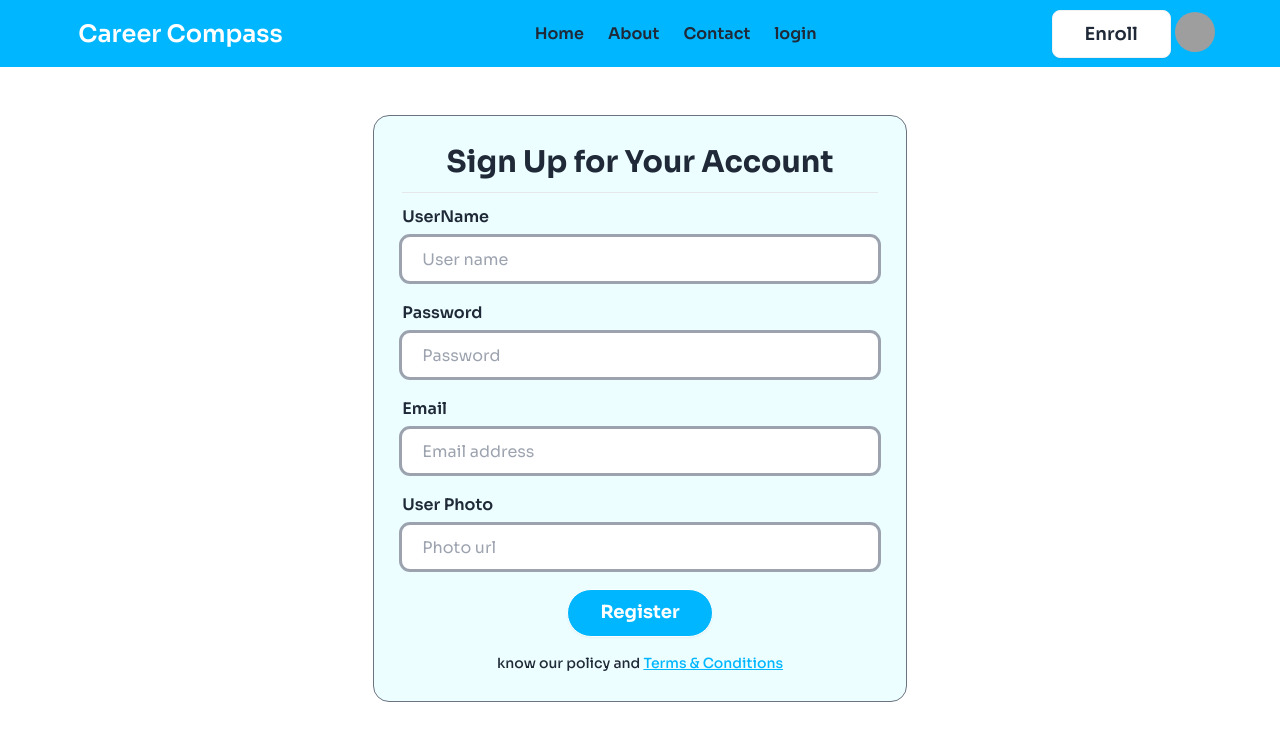
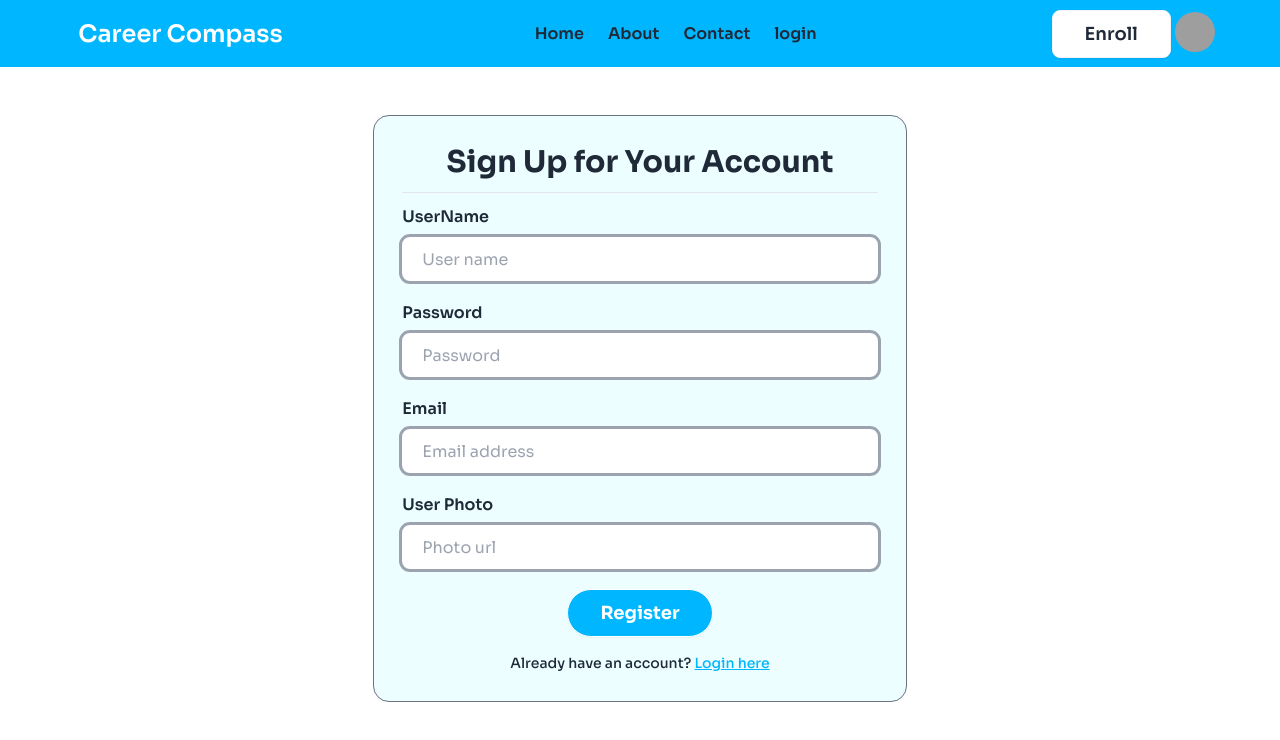
Before and after one commit to Rabiul-idb/Career-Compass, a React (Vite) app: page /register in a window 1280 px wide. Shown: the top 740 px of the page. Built offline with nearby package versions, Linux system fonts and the light colour scheme; no server answers; grey boxes are pictures that could not be loaded.

Commit message:
register authetication done

```diff
--- a/src/Components/Authentication/Register.jsx
+++ b/src/Components/Authentication/Register.jsx
@@ -1,11 +1,44 @@
+import { useContext } from "react";
 import { Link } from "react-router-dom";
+import { AuthContex } from "../../ContextProvider/ContextProvider";
 
 
 const Register = () => {
+
+    const {CreateNewUser, setUser} = useContext(AuthContex);
+
+
+
+    const handleSubmit = (e)=>{
+        e.preventDefault();
+
+        const name = e.target.username.value;
+        const email = e.target.email.value;
+        const password = e.target.password.value;
+        const photo = e.target.photo.value;
+
+        console.log(name, email, password, photo)
+
+        CreateNewUser(email, password)
+        .then((result) =>{
+            const user = result.user;
+            setUser(user);
+            console.log(user);
+            alert("Registerd")
+        })
+        .catch((error) => {
+            const errorCode = error.code;
+            const errorMessage = error.message;
+            console.log(errorCode, errorMessage)
+        });
+
+    }
+
     return (
         <div className="border border-gray-500 rounded-2xl p-7 w-5/12 mx-auto mt-12 mb-10 bg-cyan-50">
             <h2 className="font-bold text-3xl text-center">Sign Up for Your Account</h2>
             <hr className="my-3"/>
+            <form onSubmit={handleSubmit}>
                 <div className="mb-5">
                     <label className="text-text-clr font-semibold text-base">UserName</label><br></br>
                     <input placeholder="User name" required type="text" name="username" className="outline outline-gray-400 w-full h-11 rounded-lg px-5 mt-2" />
@@ -22,9 +55,10 @@ const Register = () => {
                     <label className="text-text-clr font-semibold text-base">User Photo</label><br></br>
                     <input placeholder="Photo url" required type="text" name="photo" className="outline outline-gray-400 w-full h-11 rounded-lg px-5 mt-2" />
                 </div>
-            <Link to={'/login'} className="btn hover:bg-info bg-info text-white font-bold text-lg px-8 py-2 rounded-3xl border border-white block w-fit mx-auto">Register</Link>
+                <button className="btn hover:bg-info bg-info text-white font-bold text-lg px-8 py-2 rounded-3xl border border-white block w-fit mx-auto">Register</button>
+            </form>
 
-            <p className="font-medium text-sm text-center mt-4">know our policy and <Link className="text-info underline">Terms & Conditions</Link></p>
+            <p className="font-medium text-sm text-center mt-4">Already have an account?  <Link to={'/login'} className="text-info underline">Login here</Link></p>
 
         </div>
     );
--- a/src/ContextProvider/ContextProvider.jsx
+++ b/src/ContextProvider/ContextProvider.jsx
@@ -1,10 +1,15 @@
 import { createContext, useEffect, useState } from "react";
+import app from "../Firebase/Firebase.config";
+import { createUserWithEmailAndPassword, getAuth, onAuthStateChanged } from "firebase/auth";
 
 export const AuthContex = createContext();
+// Initialize Firebase Authentication and get a reference to the service
+const auth = getAuth(app);
 
 const ContextProvider = ({children}) => {
 
     const [allData, setAllData] = useState([]);
+    const [user, setUser] = useState(null);
 
     useEffect(()=>{
         fetch('/public/serviceData.json')
@@ -14,11 +19,25 @@ const ContextProvider = ({children}) => {
         )
     },[])
 
+    const CreateNewUser = (email, password)=>{
+        return createUserWithEmailAndPassword(auth, email, password);
+    };
 
+    useEffect(()=>{
+        const unsubscribe = onAuthStateChanged(auth, (currentUser) => {
+            setUser(currentUser);
+            });
+            return unsubscribe;
+    },[]);
+
+    console.log(user);
 
     const contextValue = {
         allData,
-        setAllData
+        setAllData,
+        CreateNewUser,
+        user,
+        setUser,
     }
 
     return (
```
Lines whose indentation alone changed are shown as unchanged.
